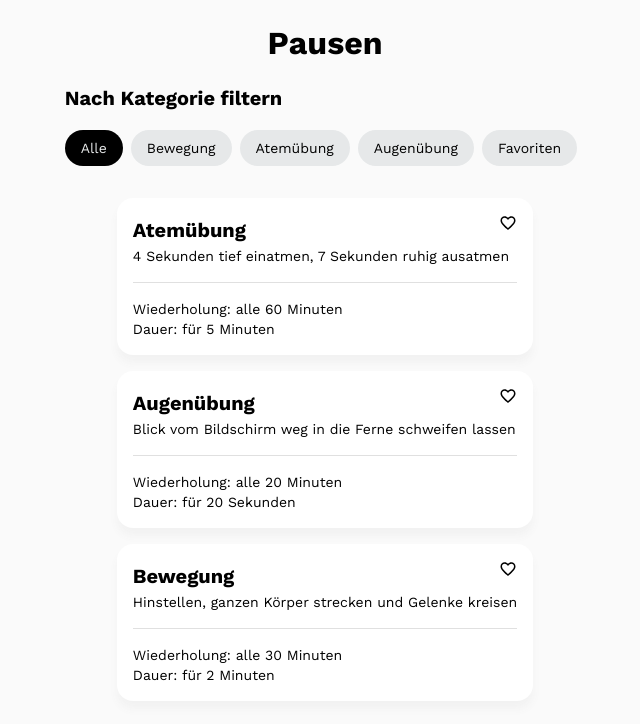
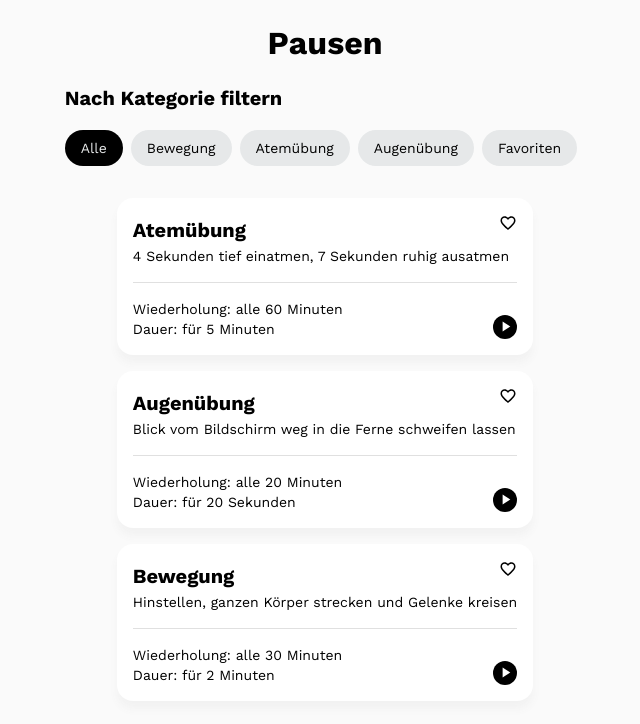
Before and after one commit to magdalenakierat/capstone-project, a React (Create React App) app: page / in a window 1280 px wide. Shown: the top 724 px of the page, without its empty margins (315-955 px from the left). Built offline with nearby package versions, Linux system fonts and the light colour scheme.

Commit message:
create BreatheAnimation and PlayButton component

```diff
--- a/src/App.js
+++ b/src/App.js
@@ -2,6 +2,7 @@ import {useState, useEffect} from 'react';
 import styled from 'styled-components';
 import Cards from './components/Cards/Cards';
 import CategoryList from './components/CategoryList/CategoryList';
+import BreatheAnimation from './components/BreatheAnimation/BreatheAnimation';
 import db from './db';
 import {loadFromLocalStorage, writeToLocalStorage} from './util/LocalStorage';
 
@@ -40,6 +41,7 @@ export default function App() {
         <CategoryList filter={filter} onFilter={handleFilter} />
       </section>
       <Cards filter={filter} exercises={exercises} onBookmark={handleBookmark} />
+      {/* <BreatheAnimation /> */}
     </StyledWrapper>
   );
 }
--- /dev/null
+++ b/src/components/BreatheAnimation/BreatheAnimation.js
@@ -0,0 +1,35 @@
+import React from 'react';
+import styled, {keyframes} from 'styled-components';
+
+export default function BreatheAnimation() {
+  return (
+    <Container>
+      <Circle />
+    </Container>
+  );
+}
+const breatheAnimation = keyframes`
+ 0% { height: 50px; width: 50px;opacity: 0.6; }
+ 35% { height: 200px; width: 200px; opacity: 0.9 }
+ 45% { height: 205px; width: 205px; opacity: 1; }
+ 100% { height: 50px; width: 50px; opacity: 0.6; }
+`;
+const Circle = styled.div`
+  height: 50px;
+  width: 50px;
+  border-style: solid;
+  border-width: 5px;
+  border-radius: 50%;
+  border-color: black;
+  animation-name: ${breatheAnimation};
+  animation-duration: 11s;
+  animation-iteration-count: infinite;
+`;
+const Container = styled.div`
+  display: flex;
+  align-items: center;
+  justify-content: center;
+  flex-direction: column;
+  /* width: 100%; */
+  height: 450px;
+`;
--- a/src/components/Card/Card.js
+++ b/src/components/Card/Card.js
@@ -1,5 +1,6 @@
 import styled from 'styled-components';
 import Bookmark from '../Bookmark/Bookmark';
+import PlayButton from '../PlayButton';
 
 export default function Card({id, onBookmark, bookmarked, category, description, repeat, duration}) {
   return (
@@ -11,6 +12,7 @@ export default function Card({id, onBookmark, bookmarked, category, description,
         <li data-testid="repeat">Wiederholung: {repeat}</li>
         <li data-testid="duration">Dauer: {duration}</li>
       </StyledList>
+      <PlayButton />
     </CardContainer>
   );
 }
--- /dev/null
+++ b/src/components/PlayButton.js
@@ -0,0 +1,25 @@
+import styled from 'styled-components';
+import PlayIcon from './PlayIcon';
+
+export default function PlayButton() {
+  return (
+    <StyledButton>
+      <PlayIcon />
+    </StyledButton>
+  );
+}
+
+const StyledButton = styled.button`
+  position: absolute;
+  bottom: 1rem;
+  right: 1rem;
+  border: none;
+  background-color: black;
+  border-radius: 50%;
+  width: 1.5rem;
+  height: 1.5rem;
+  padding-top: 0.2rem;
+  &:hover {
+    background-color: darkgrey;
+  }
+`;
--- /dev/null
+++ b/src/components/PlayIcon.js
@@ -0,0 +1,10 @@
+import Icon from '@mdi/react';
+import {mdiPlay} from '@mdi/js';
+
+export default function PlayIcon() {
+  return (
+    <>
+      <Icon path={mdiPlay} title="Play" size={0.7} color="white" />
+    </>
+  );
+}
```
